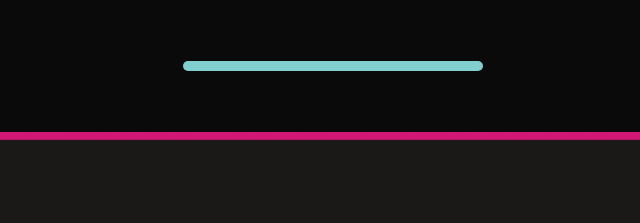
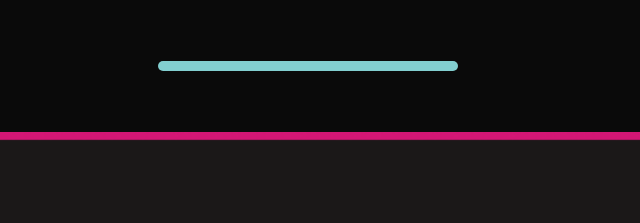
Before and after one commit to XendereX/xenderex.github.io, a plain HTML site: page index.html in a window 1280 px wide. Shown: the top 223 px of the page, 397-1037 px from the left. Drawn offline with Linux system fonts and the light colour scheme.

Commit message:
Update style.css

```diff
--- a/style.css
+++ b/style.css
@@ -57,7 +57,7 @@ html {
   width: 100%;
   max-width: 300px;
   text-align: center;
-  margin-left: 0px;
+  margin-left: -50px;
 }
 
 
```
